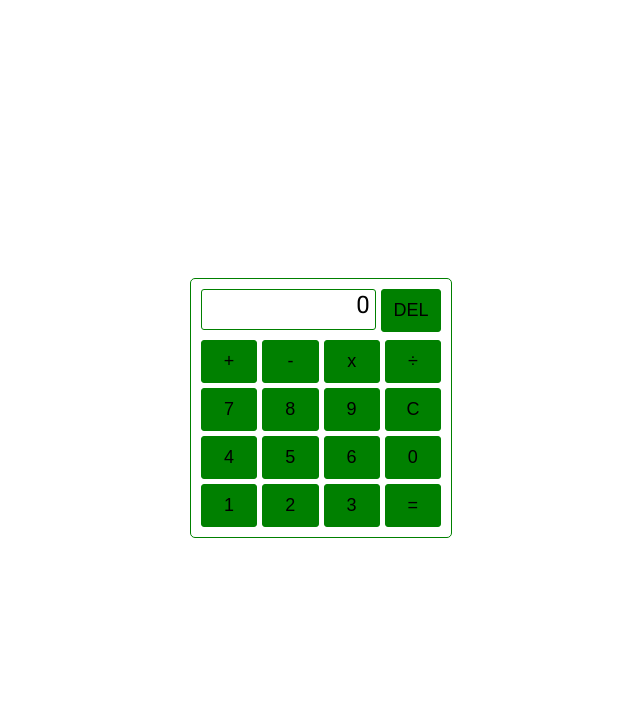
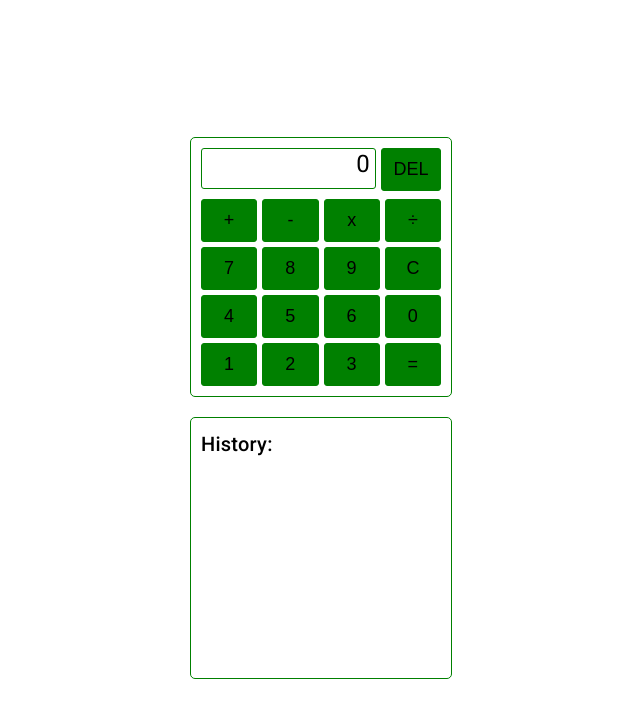
Before and after one commit to zhaoyu-z/calculator, an Angular app: page / in a window 1280 px wide. Shown: the top 718 px of the page, without its empty margins (327-967 px from the left). Built offline with nearby package versions, Linux system fonts and the light colour scheme.

Commit message:
added history panel

```diff
--- a/src/app/calculator/calculator.component.html
+++ b/src/app/calculator/calculator.component.html
@@ -22,3 +22,6 @@
         <button (click)="calculate()">=</button>
     </div>
 </div>
+<div id="historyContainer" class="historyContainer">
+    <h2>History:</h2>
+</div>
--- a/src/app/calculator/calculator.component.sass
+++ b/src/app/calculator/calculator.component.sass
@@ -2,6 +2,18 @@
     display: flex
     flex-direction: column
     width: 240px
+    margin: 20px auto
+    padding: 10px
+    border: 1px solid green
+    border-radius: 5px
+
+.historyContainer
+    display: flex
+    flex-direction: column
+    text-align: left
+    width: 240px
+    height: 240px
+    overflow-y: scroll
     margin: 20px auto
     padding: 10px
     border: 1px solid green
--- a/src/app/calculator/calculator.component.ts
+++ b/src/app/calculator/calculator.component.ts
@@ -1,4 +1,4 @@
-import { Component } from '@angular/core';
+import { Component, Renderer2, ViewChild, ElementRef } from '@angular/core';
 
 @Component({
 	selector: 'app-calculator',
@@ -17,6 +17,9 @@ export class CalculatorComponent {
 			this.deleteLastCharacter();
 		} else {
 			if (this.displayValue === '0') {
+				this.displayValue = value.toString();
+			} else if (this.displayValue === "Error") {
+				this.clearDisplay();
 				this.displayValue = value.toString();
 			} else {
 				this.displayValue += value;
@@ -38,7 +41,30 @@ export class CalculatorComponent {
 
 	calculate() {
 		try {
+			let newRecord = this.displayValue + " = ";
 			this.displayValue = eval(this.currentExpression).toFixed(2).toString();
+			newRecord += this.displayValue;
+
+			var newElement = document.createElement("div");
+			newElement.innerHTML = newRecord;
+			newElement.style.display = "flex";
+			newElement.style.justifyContent = "space-between";
+			newElement.style.fontSize = "20px";
+
+			var historyContainer = document.getElementById("historyContainer");
+
+			var deleteButton = document.createElement("button");
+			deleteButton.innerHTML = "X";
+			deleteButton.style.color = "green";
+			deleteButton.addEventListener("click", () => {
+				historyContainer?.removeChild(newElement);
+			});
+
+			if (historyContainer) {
+				newElement.appendChild(deleteButton);
+				historyContainer.appendChild(newElement);
+			}
+
 			this.currentExpression = this.displayValue;
 		} catch (error) {
 			this.displayValue = 'Error';
```
